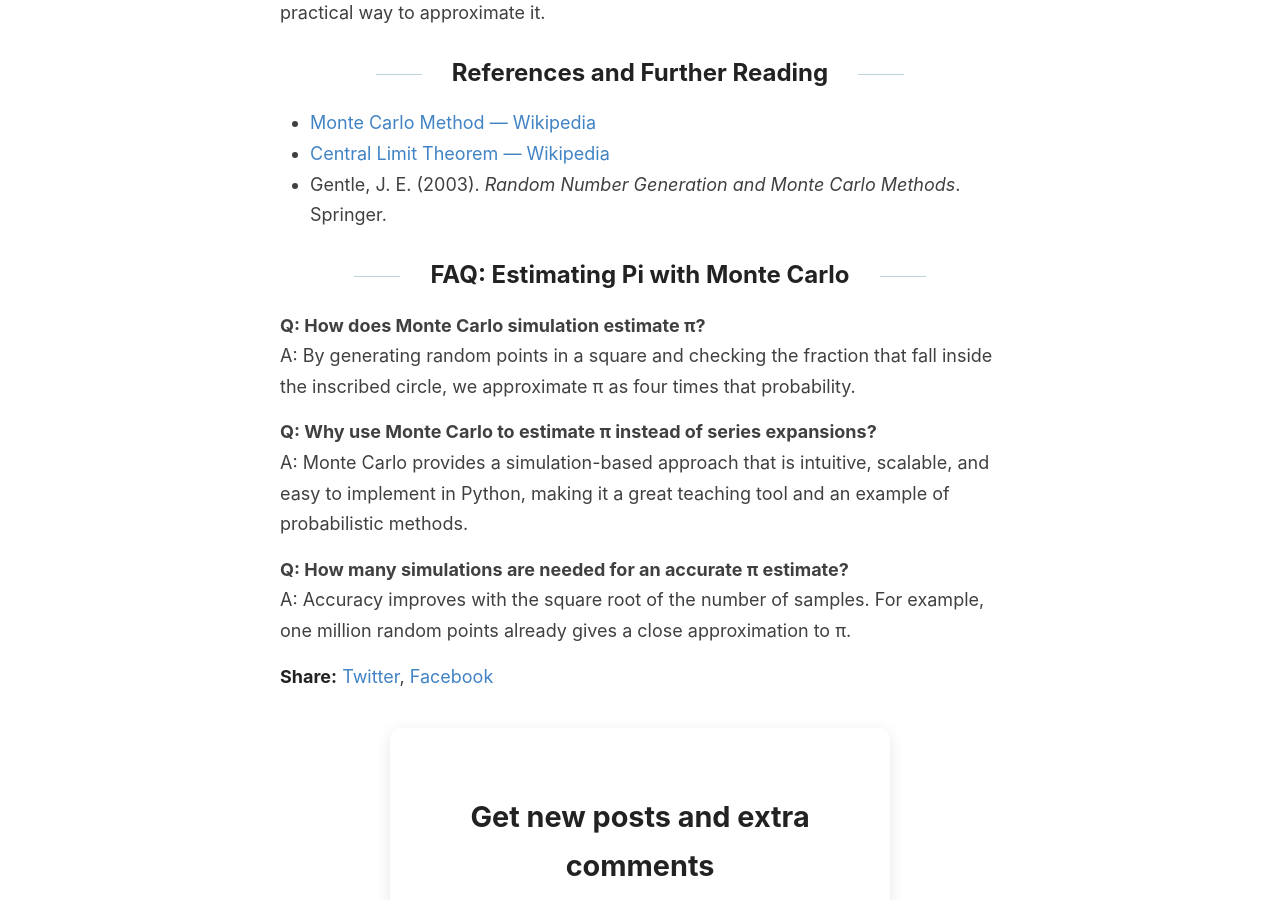
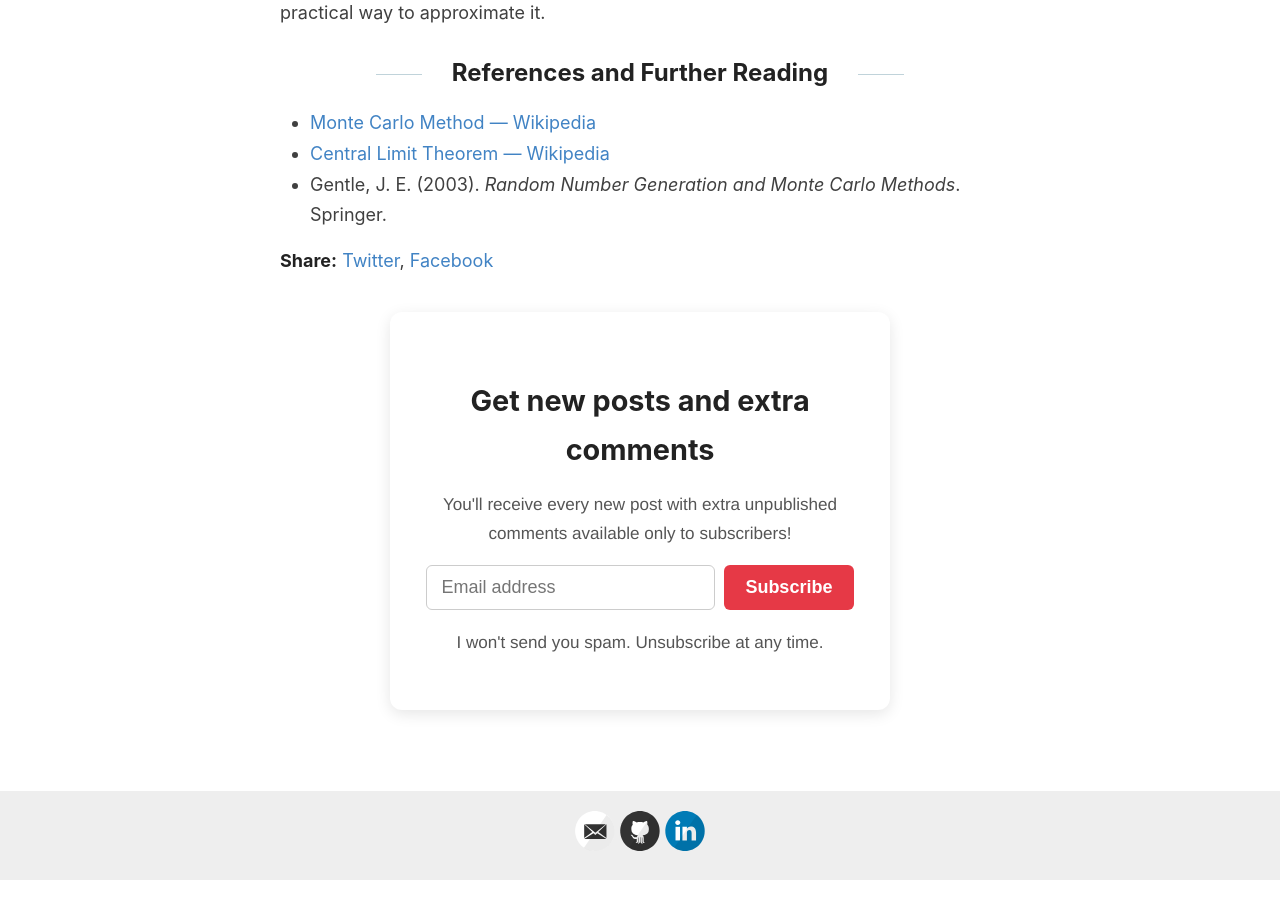
Before and after one commit to Zaltarba/blog, a Jekyll site: the page built from _posts/2025-09-08-PiEstimation.md, in a window 1280 px wide and 900 px high, scrolled down 4958 px. Built offline with Jekyll 4.4.1, drawn with Linux system fonts in a browser that asks for light colours; formulas are drawn with MathJax 3; comment, search, counter and statistics services are not loaded.

Commit message:
Update 2025-09-08-PiEstimation.md

```diff
--- a/_posts/2025-09-08-PiEstimation.md
+++ b/_posts/2025-09-08-PiEstimation.md
@@ -150,51 +150,3 @@ Estimating $\pi$ with Monte Carlo is a beautiful demonstration of how probabilit
 - [Monte Carlo Method — Wikipedia](https://en.wikipedia.org/wiki/Monte_Carlo_method)
 - [Central Limit Theorem — Wikipedia](https://en.wikipedia.org/wiki/Central_limit_theorem)
 - Gentle, J. E. (2003). *Random Number Generation and Monte Carlo Methods*. Springer.
-
-
-
-
-
-## FAQ: Estimating Pi with Monte Carlo
-
-**Q: How does Monte Carlo simulation estimate π?**
-A: By generating random points in a square and checking the fraction that fall inside the inscribed circle, we approximate π as four times that probability.
-
-**Q: Why use Monte Carlo to estimate π instead of series expansions?**
-A: Monte Carlo provides a simulation-based approach that is intuitive, scalable, and easy to implement in Python, making it a great teaching tool and an example of probabilistic methods.
-
-**Q: How many simulations are needed for an accurate π estimate?**
-A: Accuracy improves with the square root of the number of samples. For example, one million random points already gives a close approximation to π.
-
-<script type="application/ld+json">
-{
-  "@context": "https://schema.org",
-  "@type": "FAQPage",
-  "mainEntity": [
-    {
-      "@type": "Question",
-      "name": "How does Monte Carlo simulation estimate π?",
-      "acceptedAnswer": {
-        "@type": "Answer",
-        "text": "By generating random points in a square and checking the fraction that fall inside the inscribed circle, we approximate π as four times that probability."
-      }
-    },
-    {
-      "@type": "Question",
-      "name": "Why use Monte Carlo to estimate π instead of series expansions?",
-      "acceptedAnswer": {
-        "@type": "Answer",
-        "text": "Monte Carlo provides a simulation-based approach that is intuitive, scalable, and easy to implement in Python, making it a great teaching tool and an example of probabilistic methods."
-      }
-    },
-    {
-      "@type": "Question",
-      "name": "How many simulations are needed for an accurate π estimate?",
-      "acceptedAnswer": {
-        "@type": "Answer",
-        "text": "Accuracy improves with the square root of the number of samples. For example, one million random points already gives a close approximation to π."
-      }
-    }
-  ]
-}
-</script>
```
